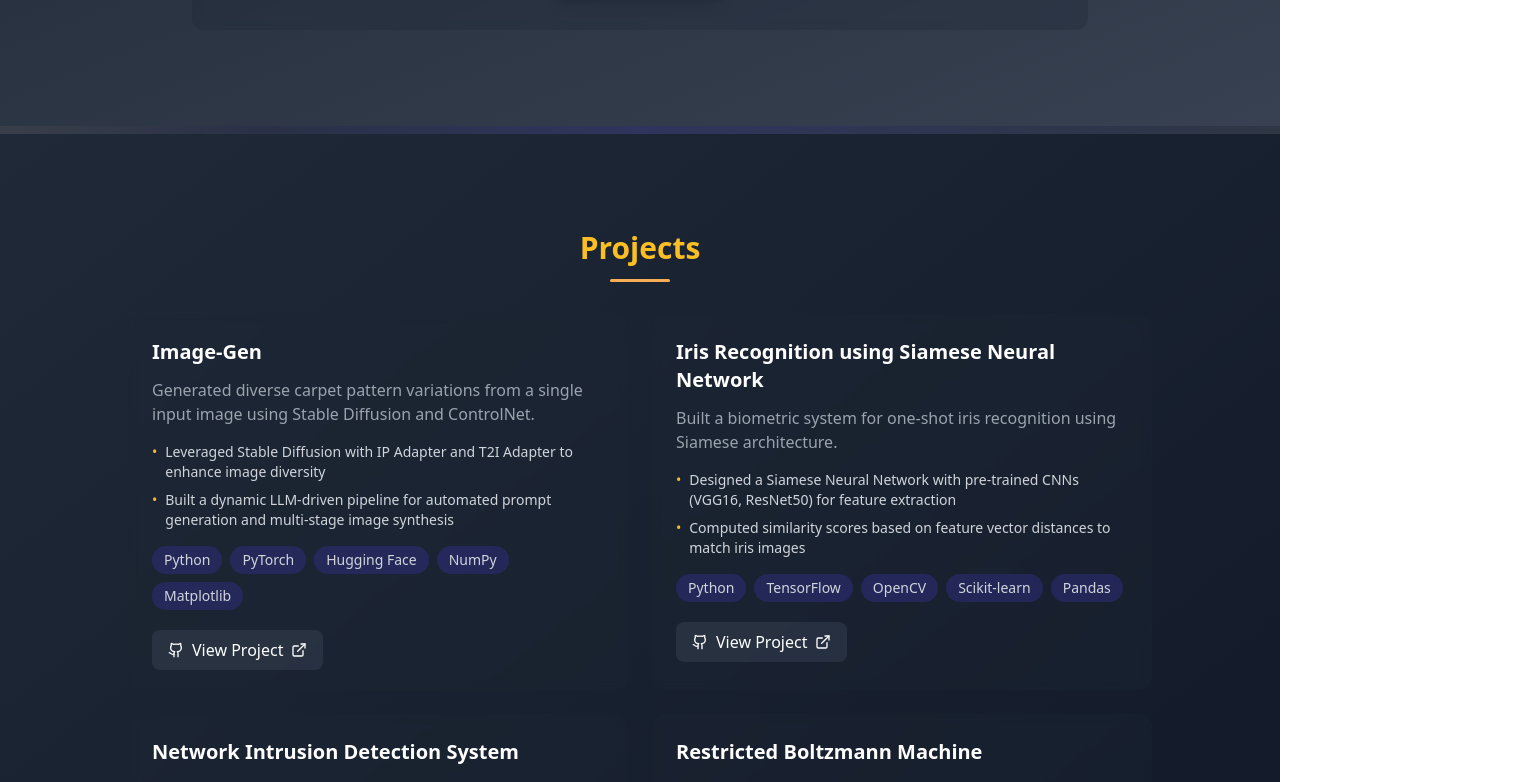
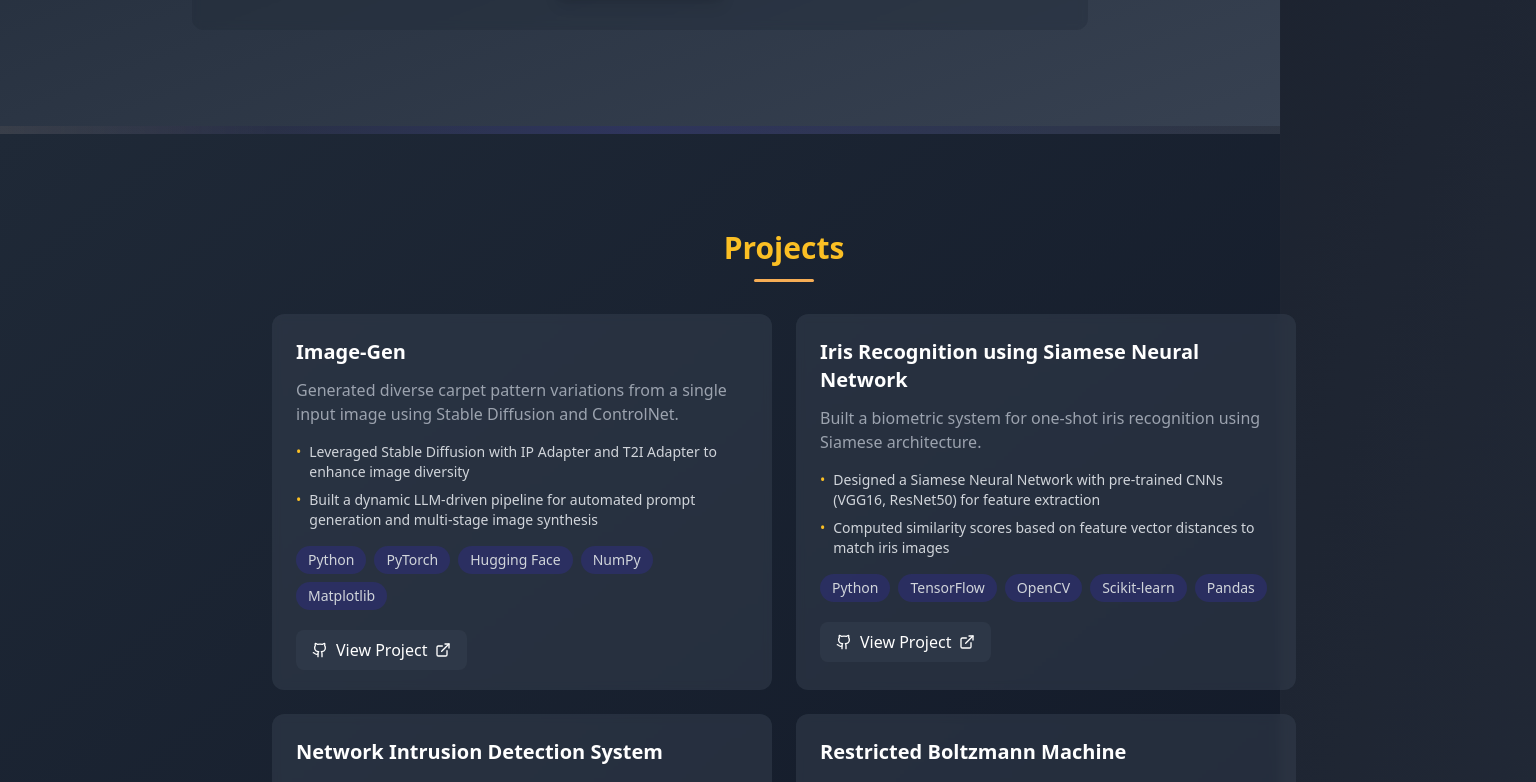
Before and after one commit to mejan007/portfolio-site, a React (Vite) app: page / in a window 1280 px wide. Shown: the part 1180-1962 px from the top of the page, 1536 px wide, since content can reach past the window. Built offline with nearby package versions, Linux system fonts and the light colour scheme.

Commit message:
changing project cards color

```diff
--- a/src/App.tsx
+++ b/src/App.tsx
@@ -463,16 +463,16 @@ function App() {
 
           <div className="section-divider"></div>
 
-          <div className="bg-gradient-to-br from-gray-800 to-gray-900">
-  <div className="container mx-auto px-4">
-    <div className="max-w-5xl mx-auto">
+<div className="bg-gradient-to-br from-gray-800 to-gray-900">
+  <div className="container px-4 ml-64"> {/* Removed mx-auto, added ml-64 for sidebar space */}
+    <div className="max-w-5xl"> {/* Removed mx-auto */}
       <div ref={projectsRef} className="py-24 scroll-mt-24">
         <h2 className="section-heading text-3xl font-bold text-amber-400">Projects</h2>
         <div className="grid md:grid-cols-2 gap-6">
           {projects.map((project, index) => (
             <div
               key={index}
-              className="bg-gray-800/30 rounded-xl p-6 hover:ring-2 hover:ring-indigo-500 transition-all backdrop-blur-sm group"
+              className="bg-gray-700/50 rounded-xl p-6 hover:ring-2 hover:ring-indigo-500 transition-all backdrop-blur-sm group"
             >
               <h3 className="text-xl font-semibold mb-3 group-hover:text-amber-400 transition-colors">
                 {project.title}
```
